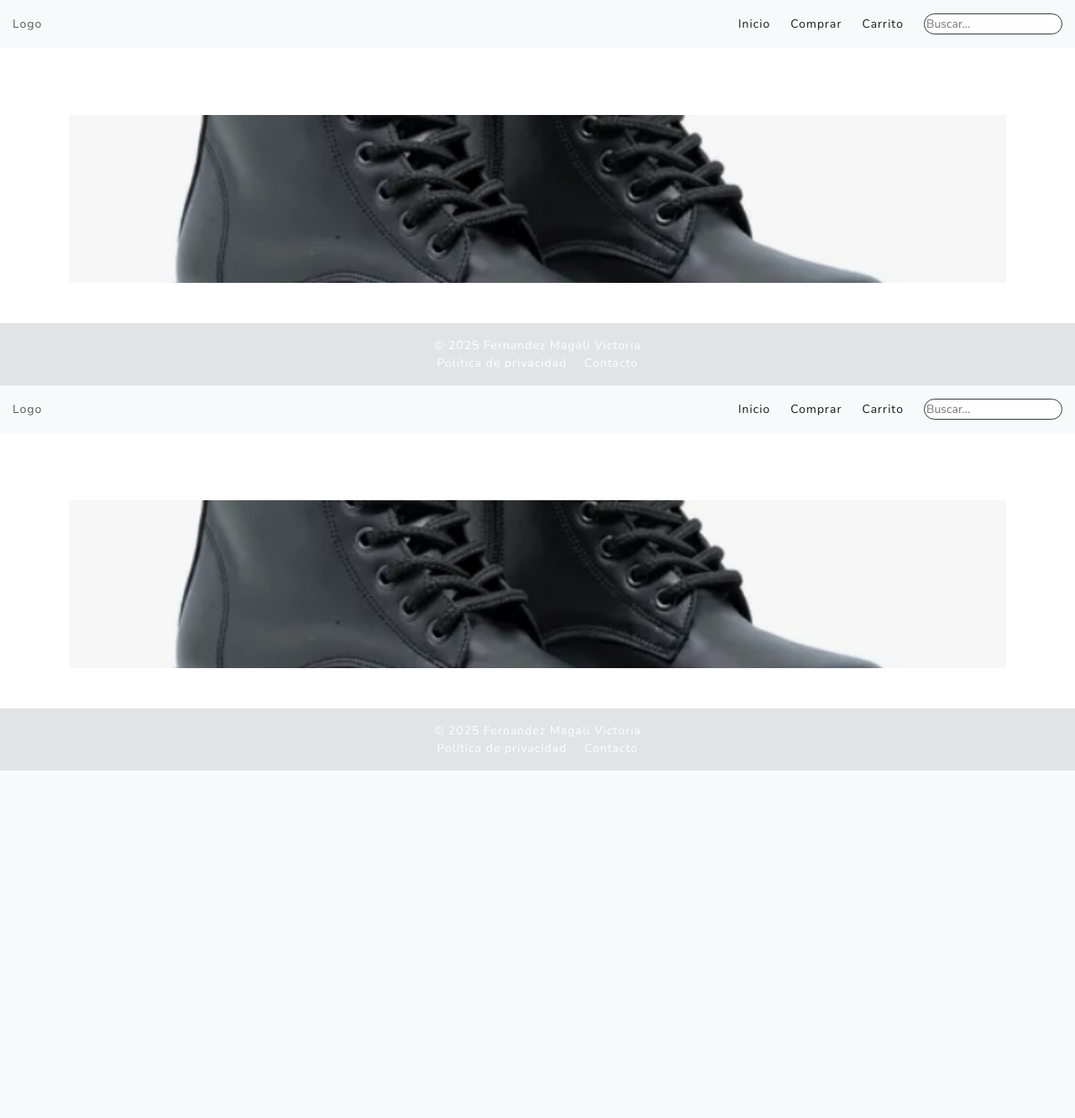
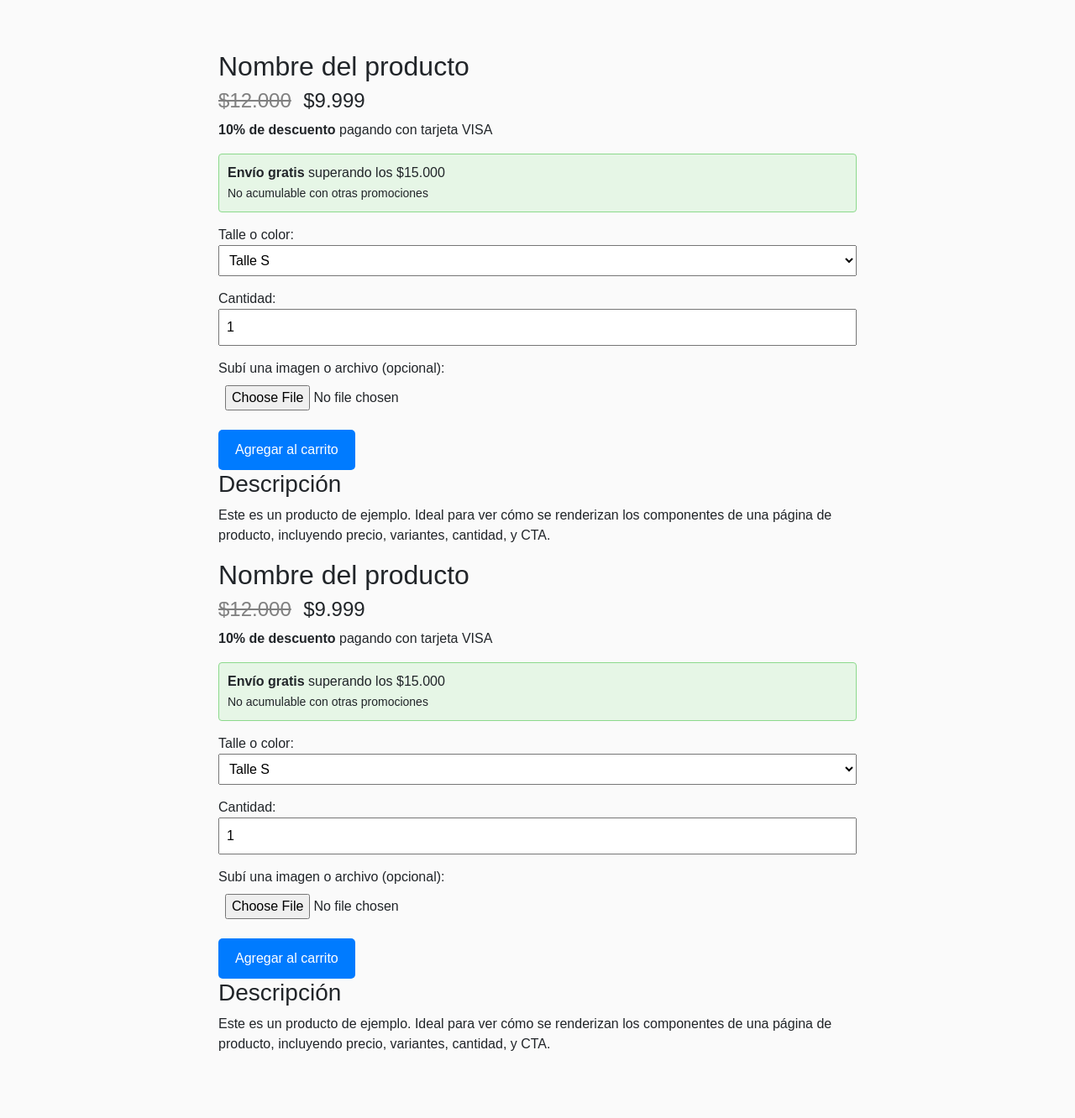
Before and after one commit to Githubmagali/venta-online, a PHP site: page /index.php?view=inicio in a window 1280 px wide. Shown: the whole page at 84% size. Before the commit the page ends 918 px from the top, so only its background shows below. Run offline with PHP 8.4, Linux system fonts and the light colour scheme; data that the repository does not hold is empty; some libraries are stand-ins or nearby versions.

Commit message:
primer commit

```diff
--- a/view/inicio.php
+++ b/view/inicio.php
@@ -1,151 +1,123 @@
-<?php
-
-$datos = new productosController();
-$resul = $datos->productosController();
-
-#print_r($_SESSION);
-
-?>
 <!DOCTYPE html>
-<html lang="en">
+<html lang="es">
 
 <head>
     <meta charset="UTF-8">
-    <meta name="viewport" content="width=device-width, initial-scale=1.0">
-    <title>Tienda online</title>
-    <link rel="stylesheet" href="https://bootswatch.com/4/lux/bootstrap.min.css">
-</head>
-<style>
-    .contenedor-img {
-        width: 600px;
-        height: 200px;
-        background-image: url("img/borcegos-negros.png");
-        background-size: cover;
-        /* Recorta y llena todo */
-        background-position: center;
-        /* Centra la parte visible */
-        background-repeat: no-repeat;
+    <title>Producto Ejemplo</title>
+    <style>
+    body {
+        font-family: Arial, sans-serif;
+        max-width: 800px;
+        margin: 40px auto;
+        padding: 20px;
+        background: #fafafa;
     }
 
-    .contenedor-row-css {
-        width: auto;
-        height: 200px;
-        overflow: hidden;
+    .price-container h4 {
+        display: inline-block;
+        margin-right: 10px;
     }
 
-    .contenedor-row-css-img {
+    .product-variants select,
+    .product-quantity input,
+    .product-file input {
         width: 100%;
-        height: auto;
-        object-fit: cover;
-        /* para cortar el excedente */
-        object-position: center;
-        /*  para centrar la parte visible */
-        display: block;
+        padding: 8px;
+        margin-bottom: 15px;
     }
-</style>
 
+    .btn {
+        display: inline-block;
+        background: #007bff;
+        color: white;
+        padding: 12px 20px;
+        border: none;
+        border-radius: 5px;
+        cursor: pointer;
+        font-size: 16px;
+    }
 
-<body class="d-flex flex-column  min-vh-100">
+    .btn:disabled {
+        background: #aaa;
+        cursor: not-allowed;
+    }
 
-    <main class="flex-fill">
-        <div
-            class="col-12 d-flex flex-column flex-lg-row justify-content-lg-between py-3 bg-body-tertiary align-items-lg-center">
-            <div class="mb-3 mb-lg-0">Logo</div>
+    .free-shipping-message {
+        background: #e6f6e6;
+        border: 1px solid #8cd98c;
+        padding: 10px;
+        margin: 15px 0;
+        border-radius: 4px;
+    }
+    </style>
+</head>
 
-            <div class="d-flex flex-column align-items-lg-center flex-lg-row gap-2 gap-lg-4" id="menu">
-                <a href="index.php?view=inicio">Inicio</a>
-                <a href="index.php?view=check">Comprar</a>
-                <a href="index.php?view=carrito">Carrito</a>
+<body>
 
+    <h2>Nombre del producto</h2>
 
-                <div class="position-relative">
-                    <input type="text" id="buscar" class="border rounded-5 border-dark" placeholder="Buscar...">
-                    <div id="resultados" class="list-group position-absolute end-0 mt-1 shadow w-100">
+    <!-- Precio -->
+    <div class="price-container">
+        <h4 class="price-compare" style="text-decoration: line-through; color: gray;">$12.000</h4>
+        <h4 class="price">$9.999</h4>
+    </div>
 
-                    </div>
-                </div>
-            </div>
+    <!-- Promoción -->
+    <div class="promotion">
+        <p><strong>10% de descuento</strong> pagando con tarjeta VISA</p>
+    </div>
+
+    <!-- Envío gratis -->
+    <div class="free-shipping-message">
+        <strong>Envío gratis</strong> superando los $15.000<br>
+        <small>No acumulable con otras promociones</small>
+    </div>
+
+    <!-- Formulario del producto -->
+    <form id="product_form" class="js-product-form" method="post" action="/carrito">
+
+        <!-- ID oculto -->
+        <input type="hidden" name="add_to_cart" value="12345">
+
+        <!-- Variantes -->
+        <div class="product-variants">
+            <label for="variant">Talle o color:</label>
+            <select name="variant" id="variant">
+                <option value="1">Talle S</option>
+                <option value="2">Talle M</option>
+                <option value="3">Talle L</option>
+            </select>
         </div>
 
-
-
-        <div class="max-w-6xl mx-auto py-10 px-5" style="padding-top: 80px;">
-
-            <!-- Contenedor de productos -->
-            <div class="container">
-                <div class="row">
-                    <?php foreach ($resul as $item) {
-                    ?>
-                        <div class="col-12 col-md-6 col-lg-3 mb-4">
-                            <div class="card h-100">
-                                <div class="contenedor-row-css">
-                                    <img src="img/<?= $item['img'] ?>" class="contenedor-row-css-img" />
-                                </div>
-
-                                <div class="card-body d-flex flex-column">
-                                    <h4 class="mt-4 font-semibold text-lg"><?= $item['nombre'] ?></h4>
-                                    <p class="text-gray-500 text-sm"><?= $item['descripcion'] ?></p>
-                                    <p class="text-gray-500 text-sm">
-                                        $<?= number_format($item['precio'], 2, ',', '.'); ?>
-                                    </p>
-                                    <a class="mt-3 bg-blue-500  px-4 py-2 rounded-lg hover:bg-blue-600"
-                                        href="index.php?view=detalles&id=<?= $item['id'] ?>&token=<?= hash_hmac('sha1', $item['id'], KEY_TOKEN) ?>">
-                                        Detalles</a>
-
-                                </div>
-
-
-                            </div>
-                        </div>
-                    <?php } ?>
-                </div>
-            </div>
+        <!-- Input de cantidad -->
+        <div class="product-quantity">
+            <label for="quantity">Cantidad:</label>
+            <input type="number" id="quantity" name="quantity" min="1" value="1">
         </div>
 
-        <div class="container">
-            <div class="row">
-                <div class="d-flex align-content-center">
-                    <div class="col-12 contenedor-img"></div>
-                </div>
-            </div>
+        <!-- Input para subir archivo -->
+        <div class="product-file">
+            <label for="custom_file">Subí una imagen o archivo (opcional):</label>
+            <input type="file" id="custom_file" name="custom_file">
         </div>
 
+        <!-- Botón CTA -->
+        <input type="submit" class="btn" value="Agregar al carrito">
 
-    </main>
-    <!--Footer -->
-    <footer class="bg-secondary-subtle text-white bg-opacity-100 text-center py-3 mt-5">
-        <div class="container">
-            <p class="mb-0">&copy; <?= date('Y') ?> Fernandez Magali Victoria</p>
-            <p class="mb-0">
-                <a href="#" class="text-white text-decoration-none me-3">Política de privacidad</a>
-                <a href="#" class="text-white text-decoration-none">Contacto</a>
-            </p>
-        </div>
-    </footer>
-    <script src="https://code.jquery.com/jquery-3.6.0.min.js"></script>
-    <script>
-        $(document).ready(function() {
-            $("#buscar").keyup(function() {
-                let consulta = $(this).val();
+        <!-- Mensaje cuando se agregó -->
+        <p style="display:none;" class="added-message">Ya agregaste este producto. <a href="/carrito">Ver carrito</a>
+        </p>
 
-                if (consulta != "") {
-                    $.ajax({
-                        url: "clases/buscar.php",
-                        method: "POST",
-                        data: {
-                            query: consulta
-                        },
-                        success: function(data) {
-                            $("#resultados").html(data);
-                        }
-                    });
-                } else {
-                    $("#resultados").html("");
-                }
-            });
-        });
-    </script>
+    </form>
 
+    <!-- Descripción -->
+    <div class="product-description">
+        <h3>Descripción</h3>
+        <p>
+            Este es un producto de ejemplo. Ideal para ver cómo se renderizan los componentes
+            de una página de producto, incluyendo precio, variantes, cantidad, y CTA.
+        </p>
+    </div>
 
 </body>
 
```
Also changed, not shown: prueba.php (added, +70 -0 lines), view/check.php (+49 -0 lines), img/zapatos-00.png (added), img/zapatos-01.png (added), img/zapatos-02.png (added), img/zapatos-03.png (added), img/zapatos-04.png (added).
